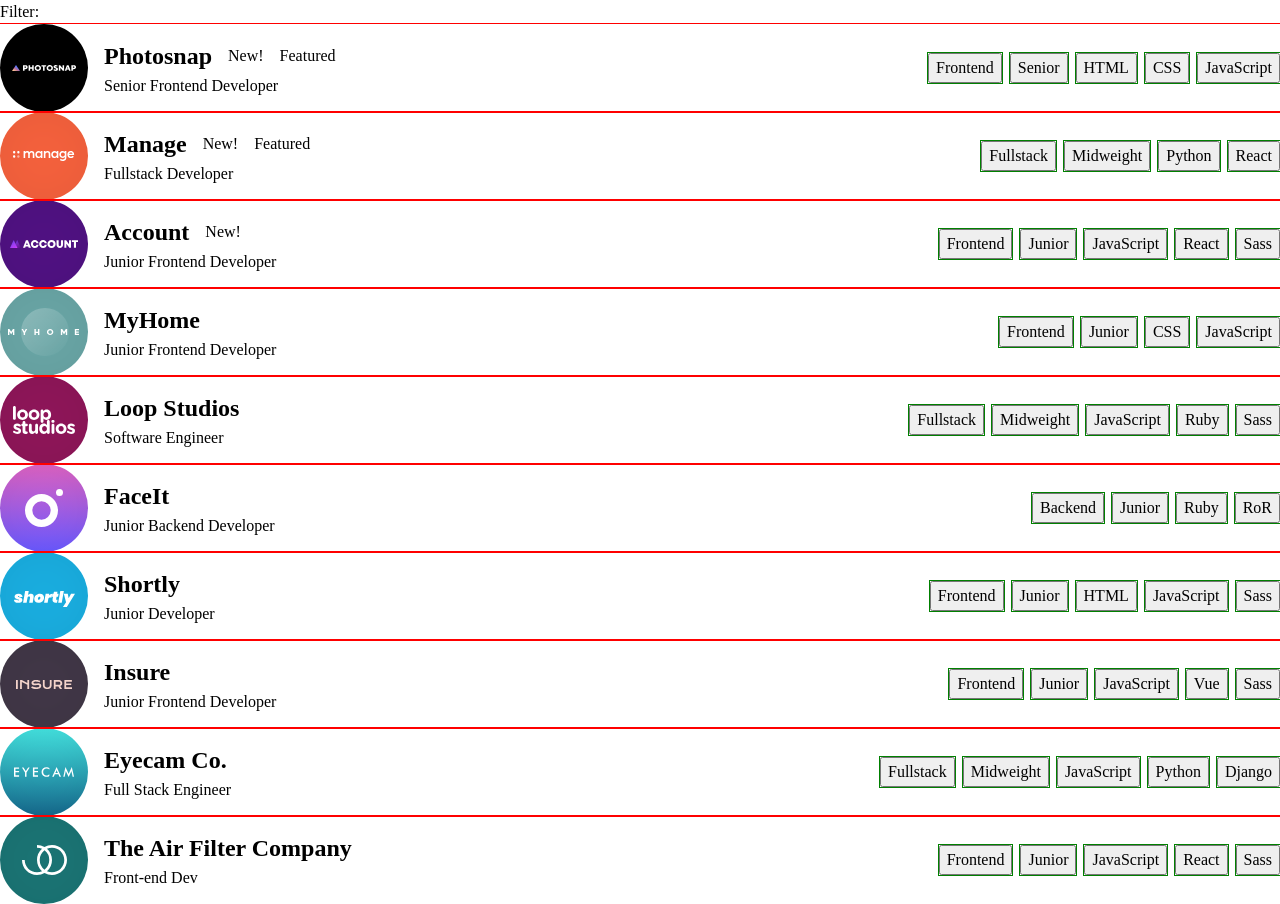
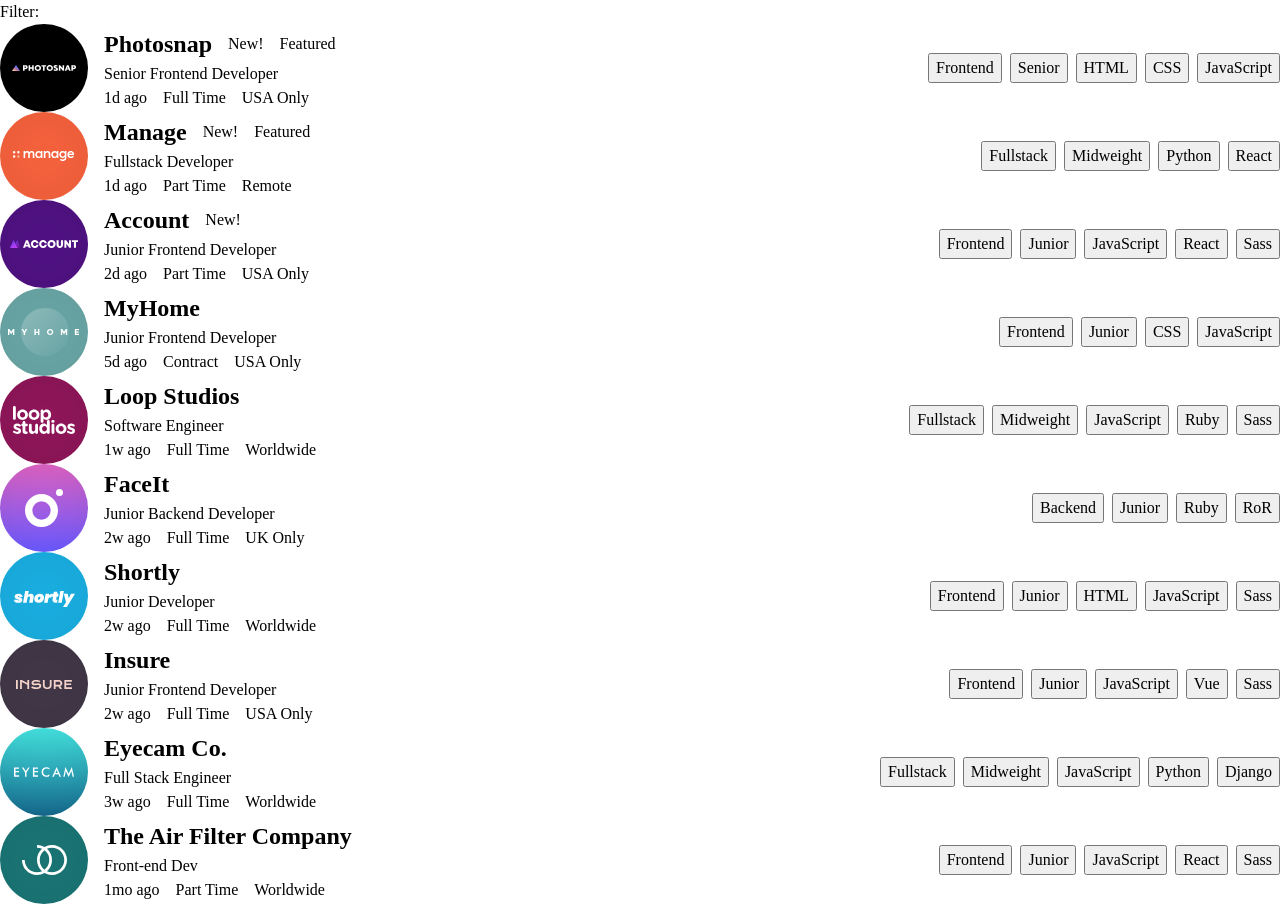
Before and after one commit to edo979/static-job-listings, a React (Create React App) app: page / in a window 1280 px wide. Built offline with nearby package versions, Linux system fonts and the light colour scheme.

Commit message:
finish job item for desktop

```diff
--- a/src/components/JobItem.jsx
+++ b/src/components/JobItem.jsx
@@ -34,7 +34,11 @@
             {featured && <span className="badge badge-dark">Featured</span>}
           </header>
           <main className="job_position">{position}</main>
-          <footer className="job_footer | flex"></footer>
+          <footer className="job_footer | flex">
+            <p>{postedAt}</p>
+            <p>{contract}</p>
+            <p>{location}</p>
+          </footer>
         </section>
 
         <section aria-label="click categories to filter">
--- a/src/components/jobItem.css
+++ b/src/components/jobItem.css
@@ -1,6 +1,5 @@
 .job {
   --f-justify: space-between;
-  outline: 1px solid red;
 }
 
 .job_info {
@@ -10,7 +9,8 @@
   margin-inline-end: auto;
 }
 
-.job_header {
+.job_header,
+.job_footer {
   --f-direction: row;
   --f-align: center;
   --f-gap: 1rem;
@@ -21,7 +21,3 @@
   --f-gap: 0.5rem;
   margin-inline-start: auto;
 }
-
-.category-list_item {
-  outline: 1px solid green;
-}
```
